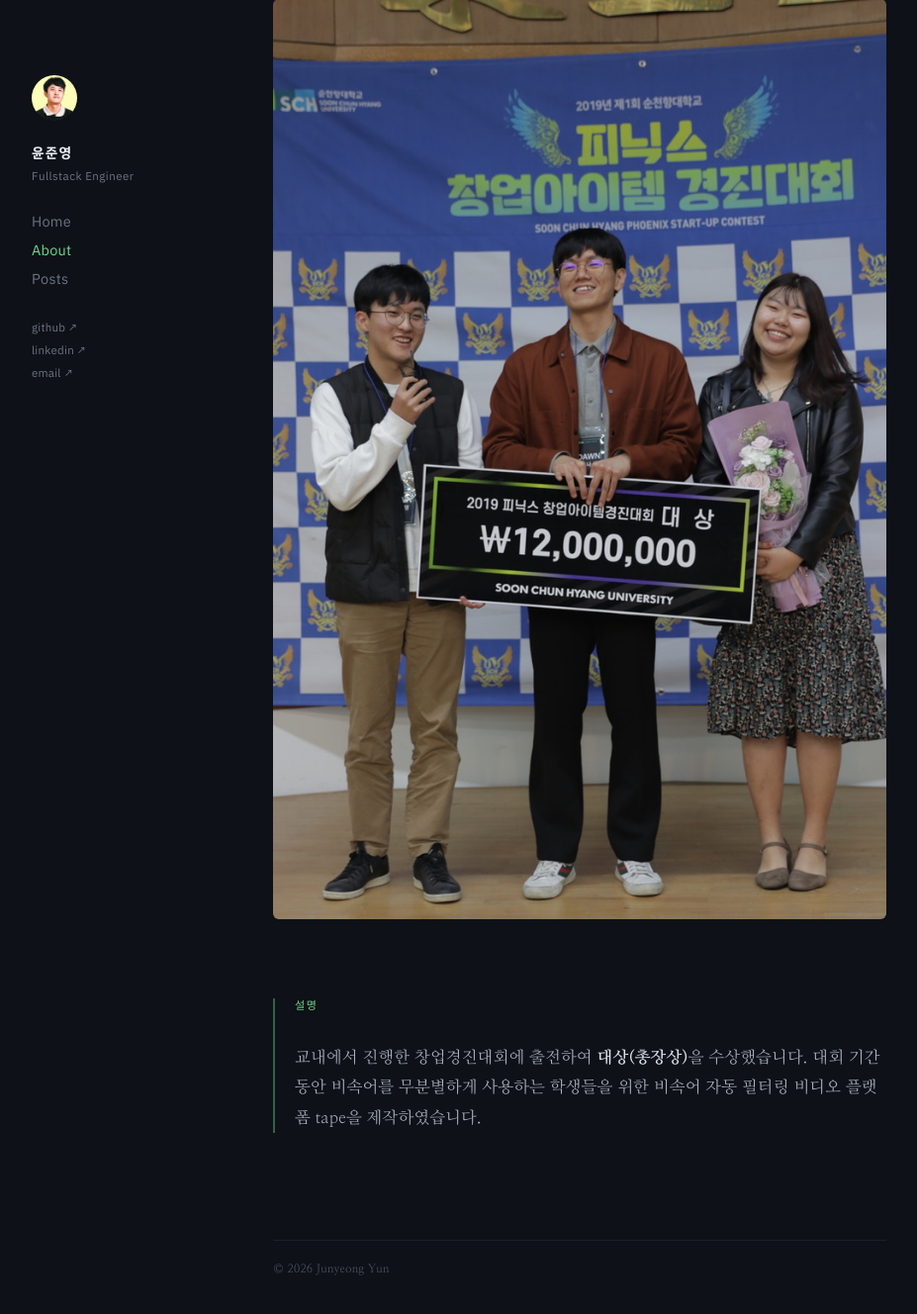
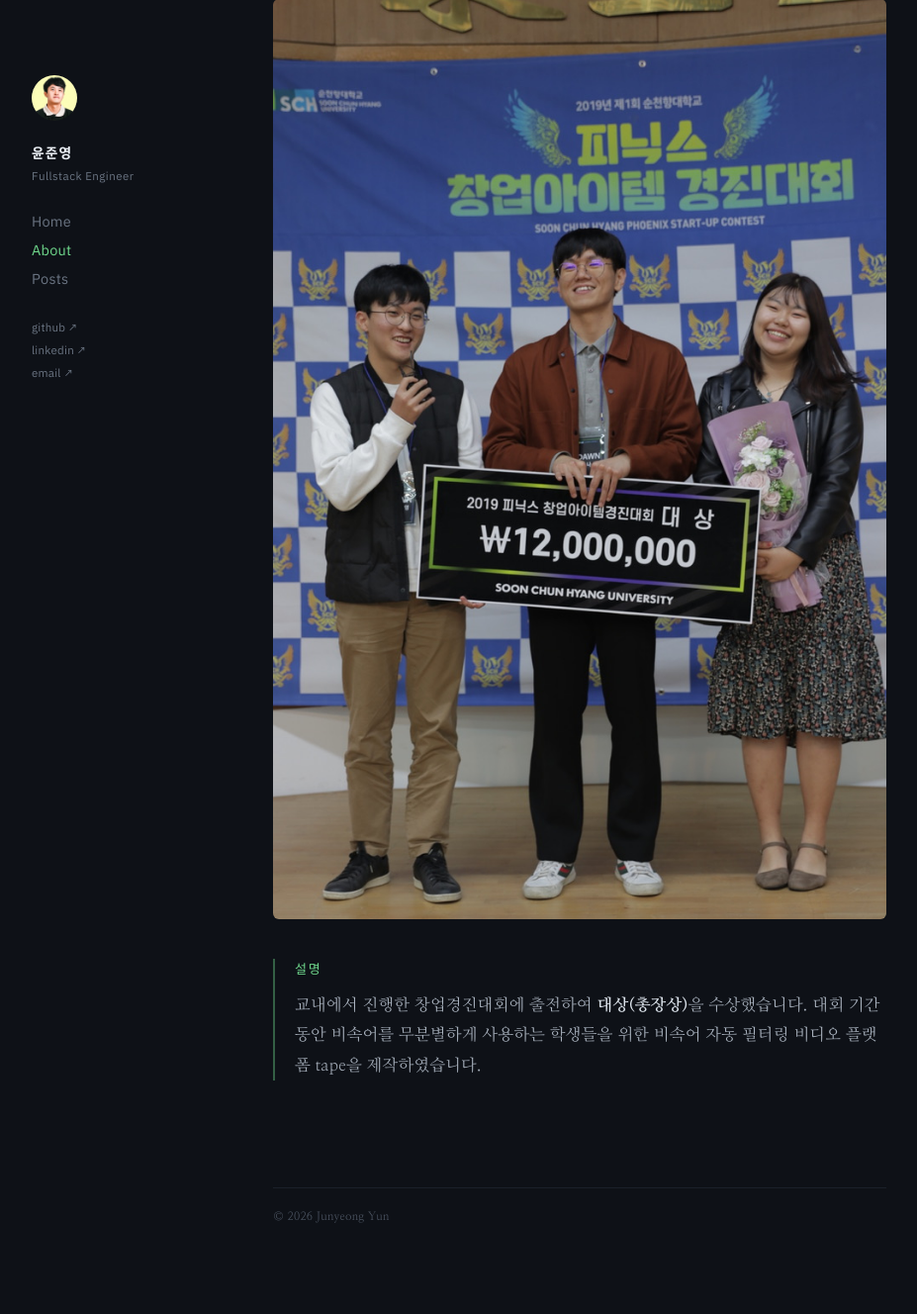
Before and after one commit to ypjun100/v2.junyeong.dev, a Jekyll site: the page built from content/_awards/SCH-피닉스-창업아이템경진대회.md, in a window 1280 px wide and 1400 px high, scrolled down 322 px. Shown: the top 1328 px of the window at 99% size, without its empty margins (138-1065 px from the left). Built offline with Jekyll 4.4.1, drawn with Linux system fonts in a browser that asks for light colours.

Commit message:
fix: close the gaps around the overview callout
Three things were padding it out, none of them the padding value itself.

The paragraph inside the blockquote is not a child of .post__body, so the margin
reset there never reached it and it kept the UA's 1em top margin. Trimming the
padding did nothing because that 16.5px was doing the work.

The label carried line-height 1.4 from the heading rule where the mockup leaves
it at normal, so its box ran tall and pushed the text further down. Size goes to
13px, above the mockup's 11px, which read too small once the label resolved to
the system mono instead of IBM Plex Mono.

And the leading heading kept its 40px top margin because this rule outranks the
blog block's :first-child reset, stacking on the article's own 40px gap and
leaving the carousel twice as far from the overview as the mockup has it.

```diff
--- a/_sass/_post.scss
+++ b/_sass/_post.scss
@@ -456,12 +456,26 @@
       padding-bottom: 12px;
       border-bottom: 1px solid var(--border);
       margin: 40px 0 22px;
+
+      // This rule outranks the blog block's :first-child reset, so the leading
+      // heading kept its 40px on top of the article's own 40px gap and the
+      // carousel sat twice as far from the overview as the mockup has it.
+      &:first-child {
+        margin-top: 0;
+      }
     }
 
     h2:has(+ blockquote) {
-      font-family: var(--font-mono);
-      font-size: 11px;
+      // mono-mixed, not mono: the label is Korean and IBM Plex Mono has no
+      // Hangul, so it would fall through to the system face anyway.
+      font-family: var(--font-mono-mixed);
+      // Larger than the mockup's 11px, which read too small once the label sat
+      // on the system mono rather than IBM Plex Mono.
+      font-size: 13px;
       font-weight: 400;
+      // The heading rule sets 1.4; the mockup leaves it at normal, and the
+      // taller box was padding the gap below the label.
+      line-height: normal;
       color: var(--accent);
       padding-bottom: 0;
       border-bottom: 0;
@@ -484,6 +498,13 @@
       line-height: 1.85;
       color: var(--text-soft);
       text-wrap: pretty;
+
+      // The paragraph inside is not a child of .post__body, so the reset there
+      // never reached it and it kept the UA's 1em top margin -- which is what
+      // was widening this gap, not the padding.
+      > * {
+        margin: 0;
+      }
     }
 
     h3 {
```
